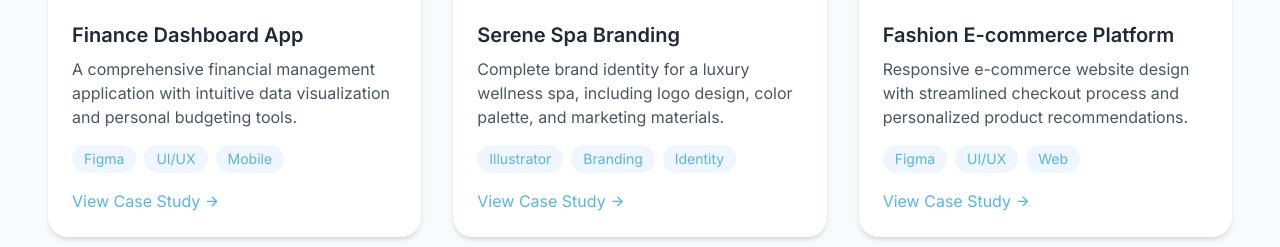
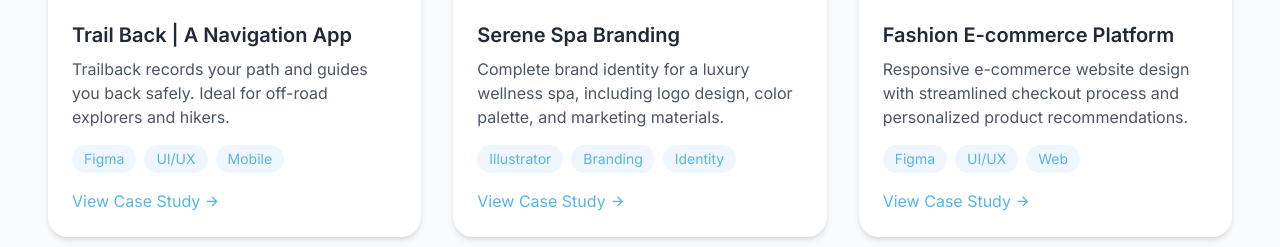
Before and after one commit to Amalaux/amalaux, a plain HTML site: page index.html in a window 1280 px wide. Shown: the part 1635-1882 px from the top of the page. Drawn offline with nearby package versions, Linux system fonts and the light colour scheme.

Commit message:
Update index.html

```diff
--- a/index.html
+++ b/index.html
@@ -332,8 +332,8 @@ color: white;
           <img src="https://readdy.ai/api/search-image?query=Modern%20finance%20app%20UI%20design%20with%20clean%20interface%2C%20dashboard%20showing%20charts%20and%20statistics%2C%20light%20theme%20with%20blue%20accents%2C%20professional%20fintech%20application%20interface%20on%20smartphone%20screen%2C%20high-quality%20UI%20mockup&width=600&height=400&seq=3&orientation=landscape" alt="Finance App UI" class="w-full h-full object-cover object-top">
         </div>
         <div class="p-6">
-          <h3 class="text-xl font-semibold mb-2">Finance Dashboard App</h3>
-          <p class="text-gray-600 mb-4">A comprehensive financial management application with intuitive data visualization and personal budgeting tools.</p>
+          <h3 class="text-xl font-semibold mb-2">Trail Back | A Navigation App </h3>
+          <p class="text-gray-600 mb-4">Trailback records your path and guides you back safely. Ideal for off-road explorers and hikers.</p>
           <div class="flex flex-wrap gap-2 mb-4">
             <span class="px-3 py-1 bg-blue-50 text-primary text-sm rounded-full">Figma</span>
             <span class="px-3 py-1 bg-blue-50 text-primary text-sm rounded-full">UI/UX</span>
```
